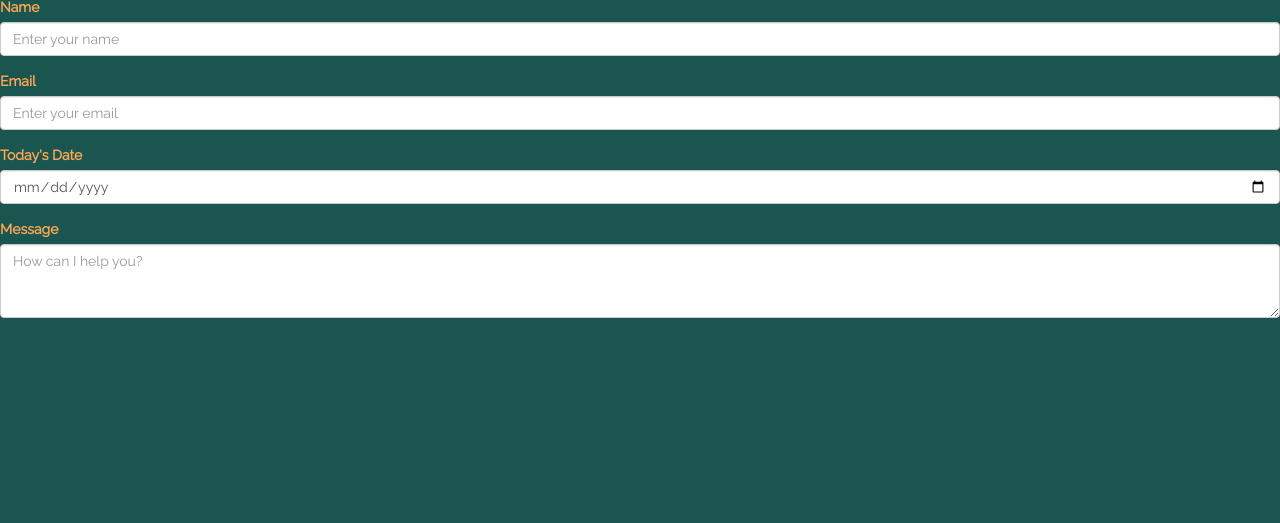
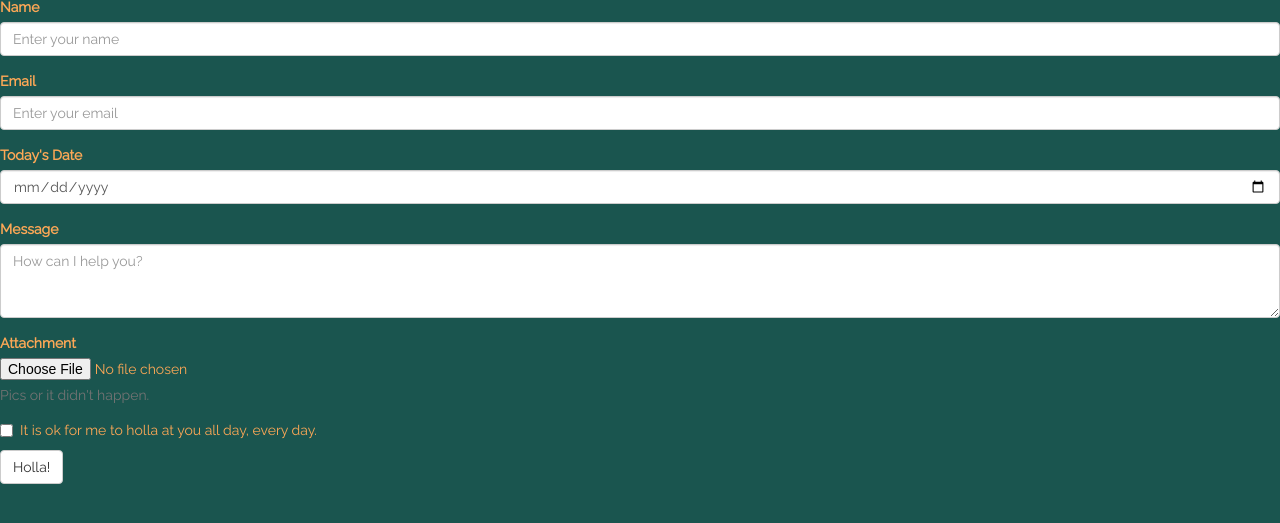
Before and after one commit to andeefaye/wit-workshop, a plain HTML site: page contact.html in a window 1280 px wide. Shown: the part 115-638 px from the top of the page. Drawn offline with nearby package versions, Linux system fonts and the light colour scheme.

Commit message:
added file attaching, checkbox, and submit button

```diff
--- a/contact.html
+++ b/contact.html
@@ -30,6 +30,18 @@
 			<label for="inputMessage">Message</label>
 			<textarea class="form-control" rows="3" placeholder="How can I help you?"></textarea>
 		</div>
+		<div class="form-group">
+		    <label for="Attachment">Attachment</label>
+		    	<input type="file" id="exampleAttachment">
+		    <p class="help-block">Pics or it didn't happen.</p>
+  		</div>
+		<div class="checkbox">
+    		<label>
+      			<input type="checkbox"> It is ok for me to holla at you all day, every day.
+    		</label>
+  		</div>
+  		<button type="submit" class="btn btn-default">Holla!</button>
+</form>
 	</form>
 </body>
 </html>
```
